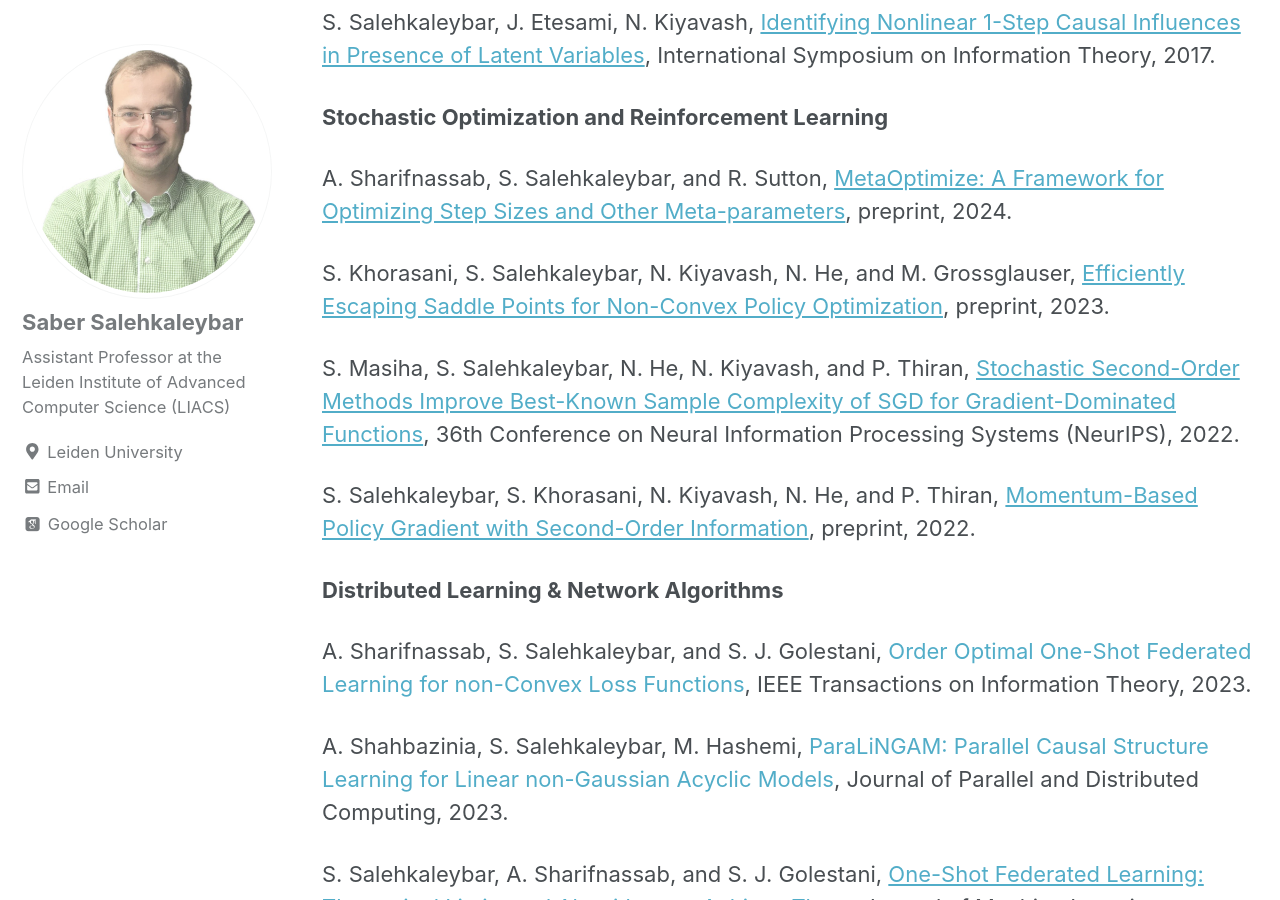
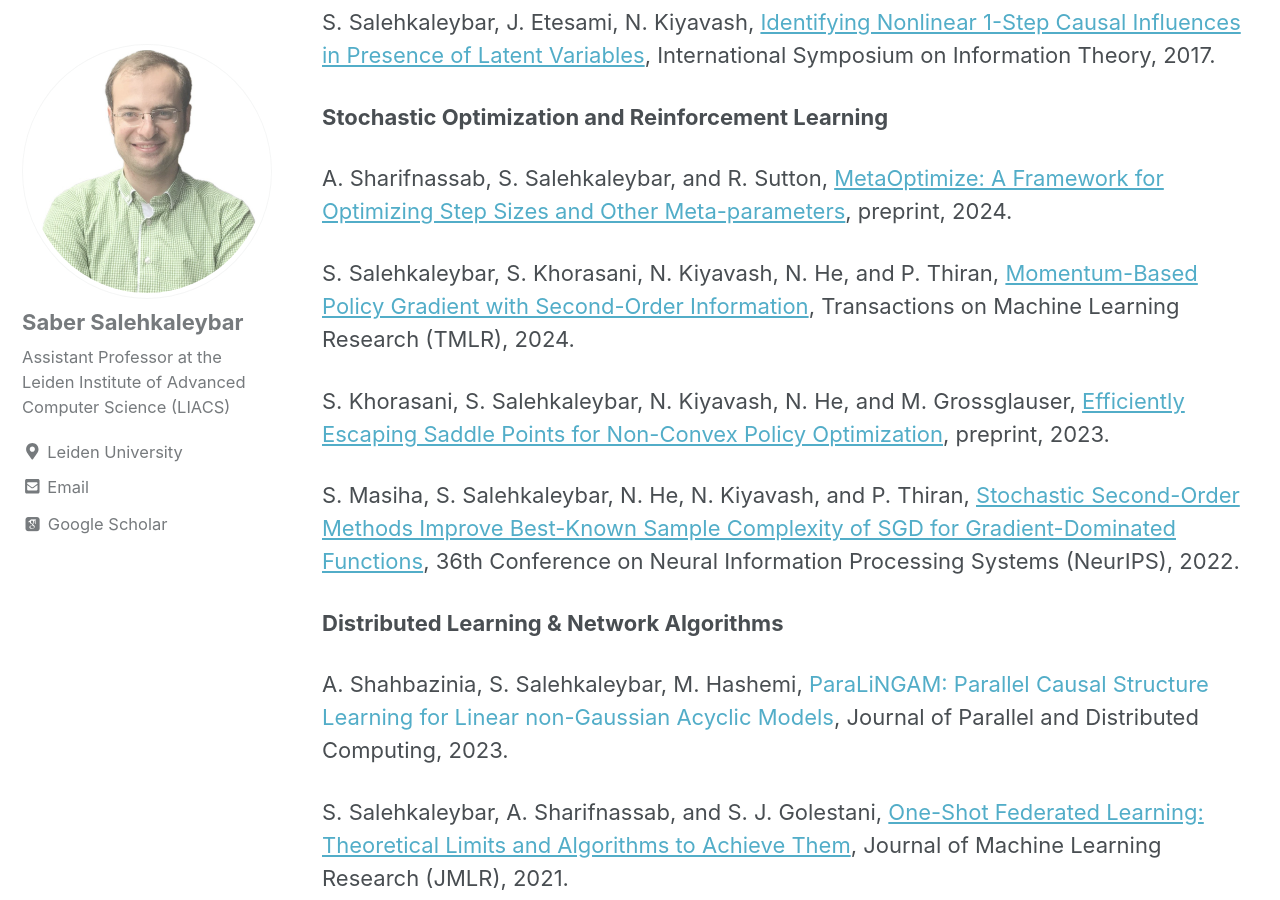
Before and after one commit to sabersalehk/sabersalehk.github.io, a Jekyll site: the page built from _pages/publications.md, in a window 1280 px wide and 900 px high, scrolled down 1844 px. Built offline with Jekyll 4.4.1, drawn with Linux system fonts in a browser that asks for light colours; nearby versions of some CDN libraries; some web fonts are replaced.

Commit message:
Update publications.md

```diff
--- a/_pages/publications.md
+++ b/_pages/publications.md
@@ -28,12 +28,12 @@ Systems (NIPS), 2017.</p>
 **Stochastic Optimization and Reinforcement Learning**
 
 <p>A. Sharifnassab, S. Salehkaleybar, and R. Sutton, <a href="https://arxiv.org/pdf/2402.02342.pdf"> MetaOptimize: A Framework for Optimizing Step Sizes and Other Meta-parameters</a>, preprint, 2024.</p>
+<p>S. Salehkaleybar, S. Khorasani, N. Kiyavash, N. He, and P. Thiran, <a href="https://arxiv.org/pdf/2205.08253.pdf"> Momentum-Based Policy Gradient with Second-Order Information</a>, Transactions on Machine Learning Research (TMLR), 2024.</p>
 <p>S. Khorasani, S. Salehkaleybar, N. Kiyavash, N. He, and M. Grossglauser, <a href="https://arxiv.org/pdf/2311.08914.pdf"> Efficiently Escaping Saddle Points for Non-Convex Policy Optimization</a>, preprint, 2023.</p>
 <p>S. Masiha, S. Salehkaleybar, N. He, N. Kiyavash, and P. Thiran, <a href="https://proceedings.neurips.cc/paper_files/paper/2022/file/46323351ebc2afa42b30a6122815cb95-Paper-Conference.pdf"> Stochastic Second-Order Methods Improve Best-Known Sample Complexity of SGD for Gradient-Dominated Functions</a>, 36th Conference on Neural Information Processing Systems (NeurIPS), 2022.</p>
-<p>S. Salehkaleybar, S. Khorasani, N. Kiyavash, N. He, and P. Thiran, <a href="https://arxiv.org/pdf/2205.08253.pdf"> Momentum-Based Policy Gradient with Second-Order Information</a>, preprint, 2022.</p>
+
 
 **Distributed Learning & Network Algorithms**
-<p>A. Sharifnassab, S. Salehkaleybar, and S. J. Golestani, <a>Order Optimal One-Shot Federated Learning for non-Convex Loss Functions</a>, IEEE Transactions on Information Theory, 2023.</p>
 <p>A. Shahbazinia, S. Salehkaleybar, M. Hashemi, <a>ParaLiNGAM: Parallel Causal Structure Learning for Linear non-Gaussian Acyclic Models</a>, Journal of Parallel and Distributed Computing, 2023.</p>
 <p>S. Salehkaleybar, A. Sharifnassab, and S. J. Golestani, <a href="https://arxiv.org/pdf/1905.04634v5.pdf">One-Shot Federated Learning:
 Theoretical Limits and Algorithms to Achieve Them</a>, Journal of Machine Learning Research (JMLR), 2021.</p>
```
